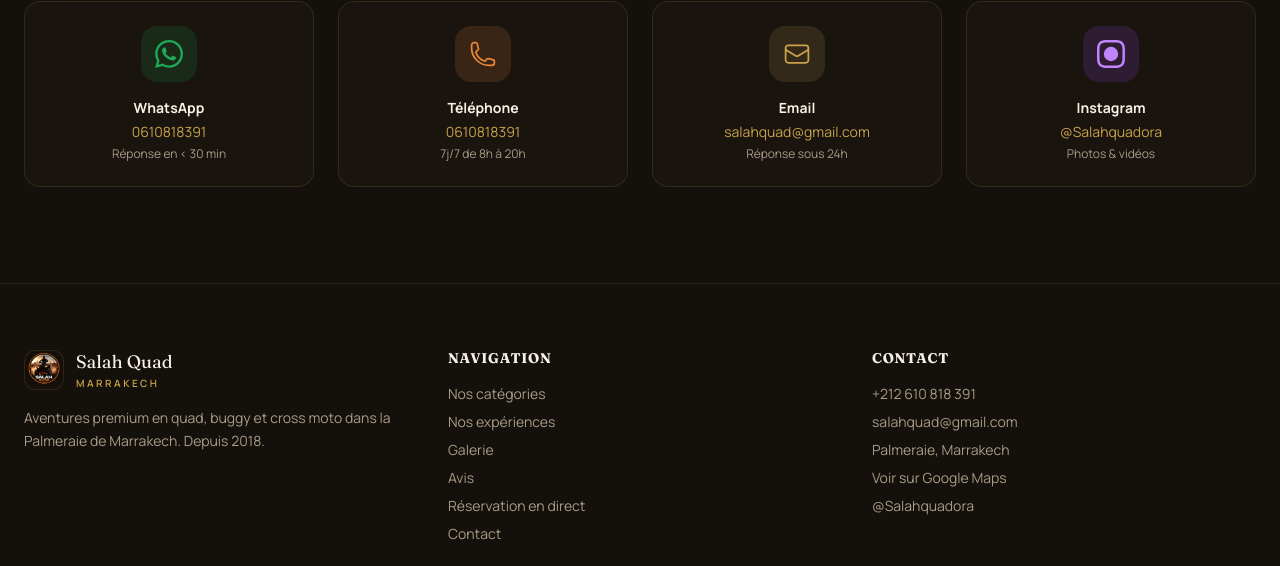
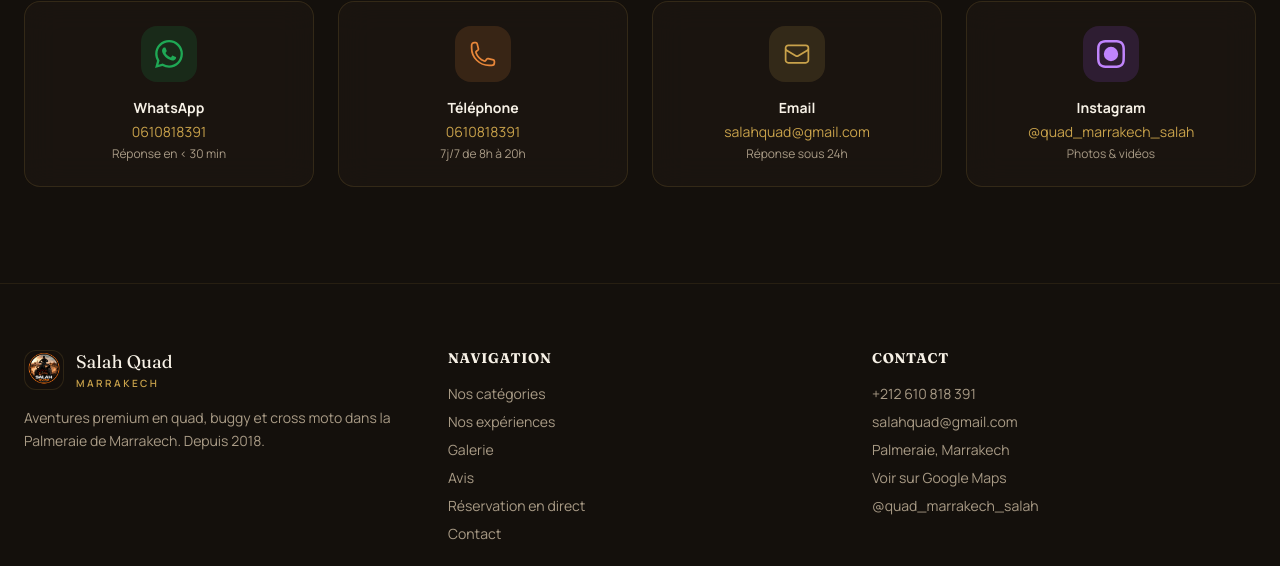
Before and after one commit to Heaven-pro/Salahquad-, a Next.js app: page / in a window 1280 px wide. Shown: the part 8933-9499 px from the top of the page. Built offline with nearby package versions, Linux system fonts and the light colour scheme; no server answers; the database is empty.

Commit message:
Modification de la page d'accueil

```diff
--- a/src/components/HomePage.tsx
+++ b/src/components/HomePage.tsx
@@ -13,6 +13,7 @@ import StatsCounter from '@/components/StatsCounter';
 import WhatsAppButton from '@/components/WhatsAppButton';
 import AppIcon from '@/components/AppIcon';
 import { WHATSAPP_NUMBER } from '@/lib/contact';
+import { INSTAGRAM_PROFILE_URL } from '@/lib/gallery-content';
 import logoImage from '@/lib/Logo.png';
 import coverImage from '@/lib/image de garde.jpeg';
 import categoryQuadImage from '@/lib/4 quads.png';
@@ -567,12 +568,12 @@ export default function HomePage({ excursions, reviews }: HomePageProps) {
               <p className="text-muted text-xs mt-1">{locale === 'fr' ? 'Réponse sous 24h' : locale === 'en' ? 'Response within 24h' : locale === 'es' ? 'Respuesta en 24h' : locale === 'nl' ? 'Antwoord binnen 24u' : 'Antwort innerhalb 24h'}</p>
             </a>
 
-            <a href="https://instagram.com/Salahquadora" target="_blank" rel="noopener noreferrer" className="glass rounded-2xl p-6 text-center card-hover group">
+            <a href={INSTAGRAM_PROFILE_URL} target="_blank" rel="noopener noreferrer" className="glass rounded-2xl p-6 text-center card-hover group">
               <div className="w-14 h-14 rounded-2xl bg-purple-500/15 flex items-center justify-center mx-auto mb-4 group-hover:scale-110 transition-transform">
                 <svg className="w-7 h-7 text-purple-400" fill="currentColor" viewBox="0 0 24 24"><path d="M12 2.163c3.204 0 3.584.012 4.85.07 3.252.148 4.771 1.691 4.919 4.919.058 1.265.069 1.645.069 4.849 0 3.205-.012 3.584-.069 4.849-.149 3.225-1.664 4.771-4.919 4.919-1.266.058-1.644.07-4.85.07-3.204 0-3.584-.012-4.849-.07-3.26-.149-4.771-1.699-4.919-4.92-.058-1.265-.07-1.644-.07-4.849 0-3.204.013-3.583.07-4.849.149-3.227 1.664-4.771 4.919-4.919 1.266-.057 1.645-.069 4.849-.069zM12 0C8.741 0 8.333.014 7.053.072 2.695.272.273 2.69.073 7.052.014 8.333 0 8.741 0 12c0 3.259.014 3.668.072 4.948.2 4.358 2.618 6.78 6.98 6.98C8.333 23.986 8.741 24 12 24c3.259 0 3.668-.014 4.948-.072 4.354-.2 6.782-2.618 6.979-6.98.059-1.28.073-1.689.073-4.948 0-3.259-.014-3.667-.072-4.947-.196-4.354-2.617-6.78-6.979-6.98C15.668.014 15.259 0 12 0zm0 5.838a6.162 6.162 0 100 12.324 6.162 6.162 0 000-12.324z"/></svg>
               </div>
               <p className="font-bold text-bone text-sm">{t.contact.instagram}</p>
-              <p className="text-dune text-sm mt-1">@Salahquadora</p>
+              <p className="text-dune text-sm mt-1">@quad_marrakech_salah</p>
               <p className="text-muted text-xs mt-1">{locale === 'fr' ? 'Photos & vidéos' : locale === 'en' ? 'Photos & videos' : locale === 'es' ? 'Fotos y védeos' : locale === 'nl' ? 'Fotoés & videoés' : 'Fotos & Videos'}</p>
             </a>
           </div>
@@ -616,7 +617,7 @@ export default function HomePage({ excursions, reviews }: HomePageProps) {
                 <li> salahquad@gmail.com</li>
                 <li> Palmeraie, Marrakech</li>
                 <li><a href="https://maps.google.com/?q=31.700163,-7.967231" target="_blank" rel="noopener noreferrer" className="hover:text-dune transition-colors">{t.contact.locationDesc}</a></li>
-                <li> @Salahquadora</li>
+                <li> @quad_marrakech_salah</li>
               </ul>
             </div>
           </div>
@@ -627,7 +628,7 @@ export default function HomePage({ excursions, reviews }: HomePageProps) {
             <p>© {new Date().getFullYear()} Salah Quad Marrakech. Tous droits réservés.</p>
             <div className="flex items-center gap-6">
               <a href={`https://wa.me/${WHATSAPP_NUMBER}`} target="_blank" rel="noopener noreferrer" className="hover:text-dune transition-colors">WhatsApp</a>
-              <a href="https://instagram.com/Salahquadora" target="_blank" rel="noopener noreferrer" className="hover:text-dune transition-colors">Instagram</a>
+              <a href={INSTAGRAM_PROFILE_URL} target="_blank" rel="noopener noreferrer" className="hover:text-dune transition-colors">Instagram</a>
               <a href="mailto:salahquad@gmail.com" className="hover:text-dune transition-colors">Email</a>
             </div>
           </div>
```
